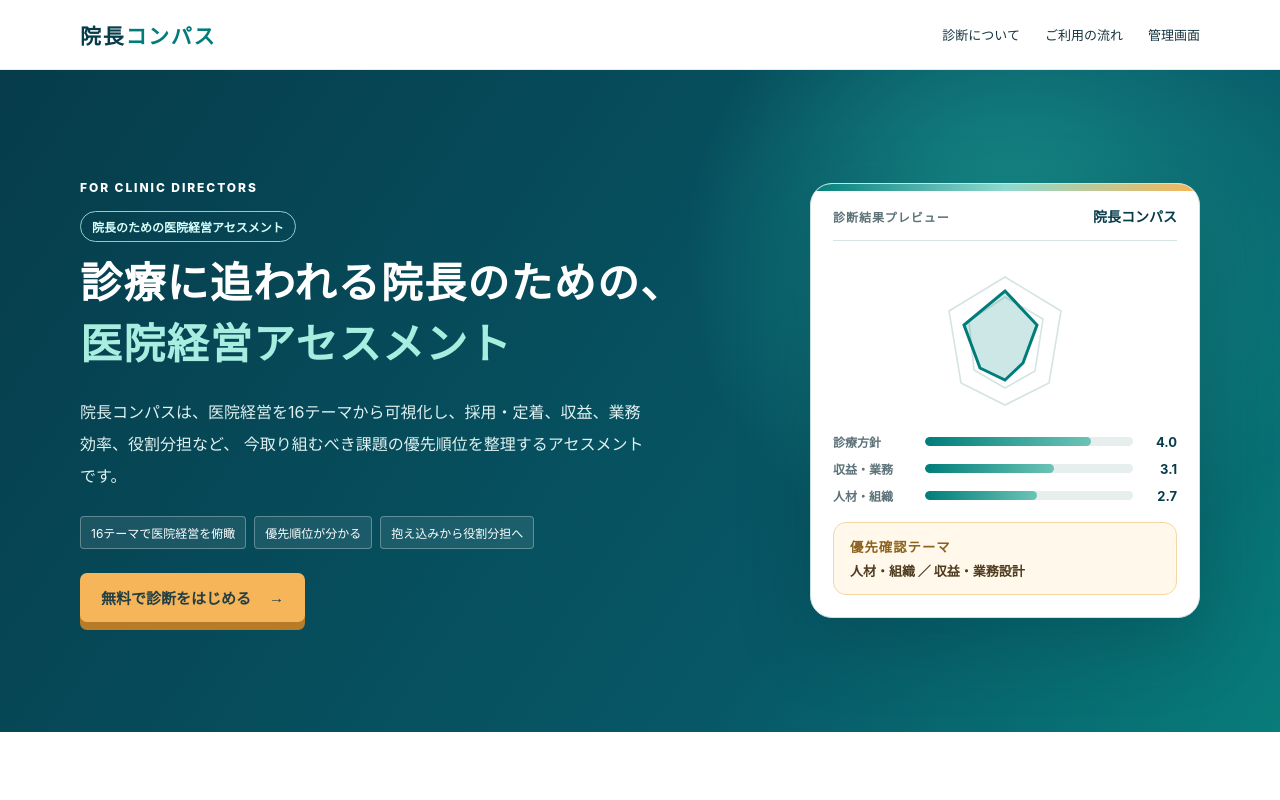
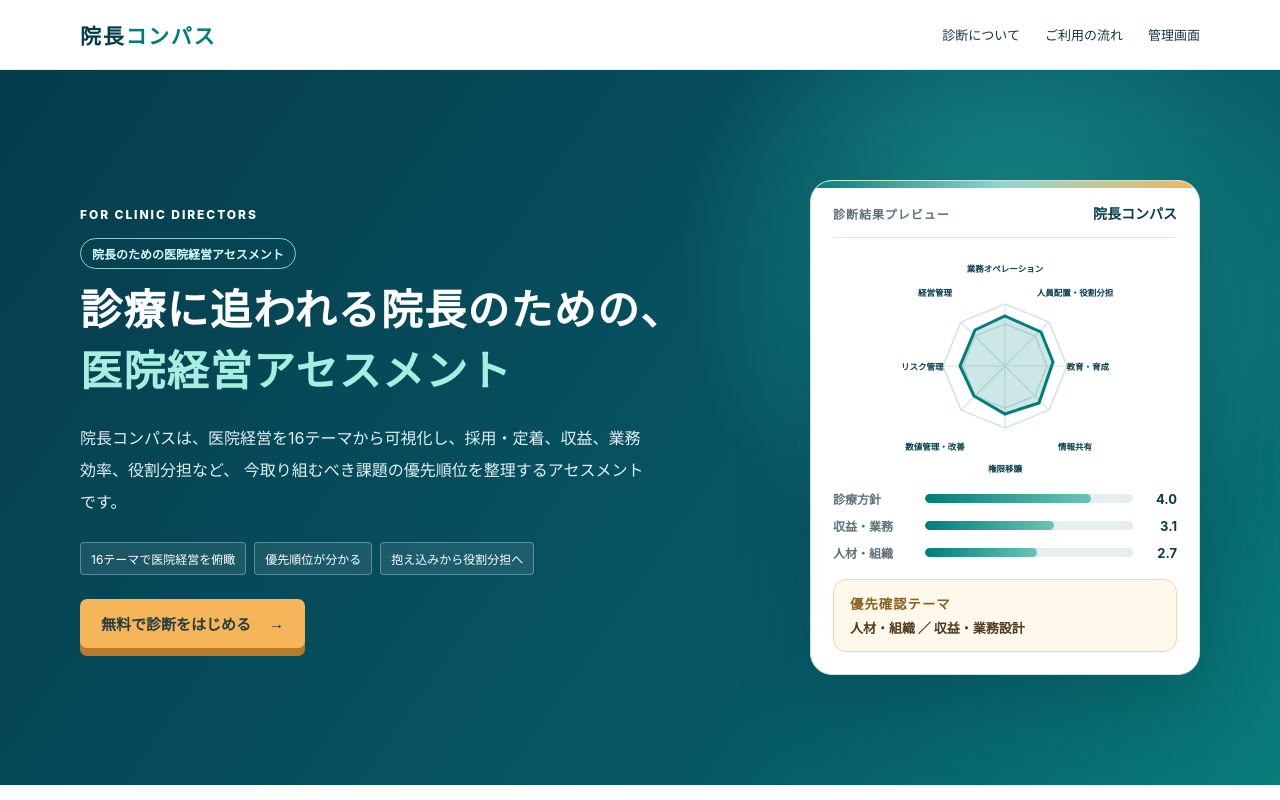
Before and after one commit to tworails-sato/clinic-compass, a Next.js app: page / in a window 1280 px wide. Shown: the top 800 px of the page. Built offline with nearby package versions, Linux system fonts and the light colour scheme.

Commit message:
Update clinic compass questions

```diff
--- a/components/ClinicLanding.tsx
+++ b/components/ClinicLanding.tsx
@@ -62,10 +62,28 @@ export function ClinicLanding({ onStart }: Props) {
               <small>/ 5.0</small>
             </div>
             <div className="preview-radar" aria-hidden="true">
-              <svg viewBox="0 0 160 160">
-                <polygon points="80,18 136,52 124,124 80,146 36,124 24,52" />
-                <polygon points="80,38 118,60 110,112 80,129 49,111 44,62" />
-                <polygon className="preview-radar-area" points="80,32 112,66 98,104 80,121 55,109 39,66" />
+              <svg viewBox="0 0 240 220">
+                <g transform="translate(120 110)">
+                  <polygon points="0,-62 44,-44 62,0 44,44 0,62 -44,44 -62,0 -44,-44" />
+                  <polygon points="0,-42 30,-30 42,0 30,30 0,42 -30,30 -42,0 -30,-30" />
+                  <line x1="0" y1="0" x2="0" y2="-62" />
+                  <line x1="0" y1="0" x2="44" y2="-44" />
+                  <line x1="0" y1="0" x2="62" y2="0" />
+                  <line x1="0" y1="0" x2="44" y2="44" />
+                  <line x1="0" y1="0" x2="0" y2="62" />
+                  <line x1="0" y1="0" x2="-44" y2="44" />
+                  <line x1="0" y1="0" x2="-62" y2="0" />
+                  <line x1="0" y1="0" x2="-44" y2="-44" />
+                  <polygon className="preview-radar-area" points="0,-50 36,-34 48,-4 34,37 0,48 -31,30 -45,0 -30,-36" />
+                </g>
+                <text className="preview-radar-label" x="120" y="16" textAnchor="middle">業務オペレーション</text>
+                <text className="preview-radar-label" x="190" y="40" textAnchor="middle">人員配置・役割分担</text>
+                <text className="preview-radar-label" x="224" y="114" textAnchor="end">教育・育成</text>
+                <text className="preview-radar-label" x="190" y="194" textAnchor="middle">情報共有</text>
+                <text className="preview-radar-label" x="120" y="216" textAnchor="middle">権限移譲</text>
+                <text className="preview-radar-label" x="50" y="194" textAnchor="middle">数値管理・改善</text>
+                <text className="preview-radar-label" x="16" y="114" textAnchor="start">リスク管理</text>
+                <text className="preview-radar-label" x="50" y="40" textAnchor="middle">経営管理</text>
               </svg>
             </div>
             <div className="preview-bars">
```
Also changed, not shown: app/globals.css.
